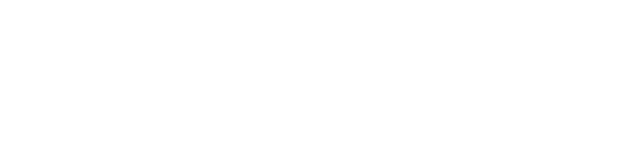
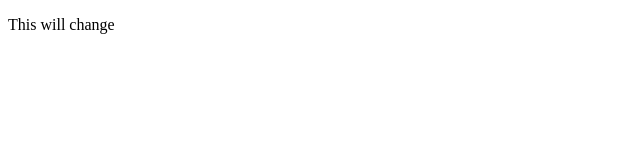
Before and after one commit to UbaidRussell/lifeInWeeks, a website: page toEmoticon/index.html in a window 1280 px wide. Shown: the whole page, without its empty margins (0-640 px from the left). Drawn offline with Linux system fonts and the light colour scheme.

Commit message:
Added simple p element

```diff
--- a/toEmoticon/index.html
+++ b/toEmoticon/index.html
@@ -7,7 +7,7 @@
 </head>
 <body>
     <div class="container">
-
+        <p>This will change</p>
     </div>
 </body>
 </html>
```
